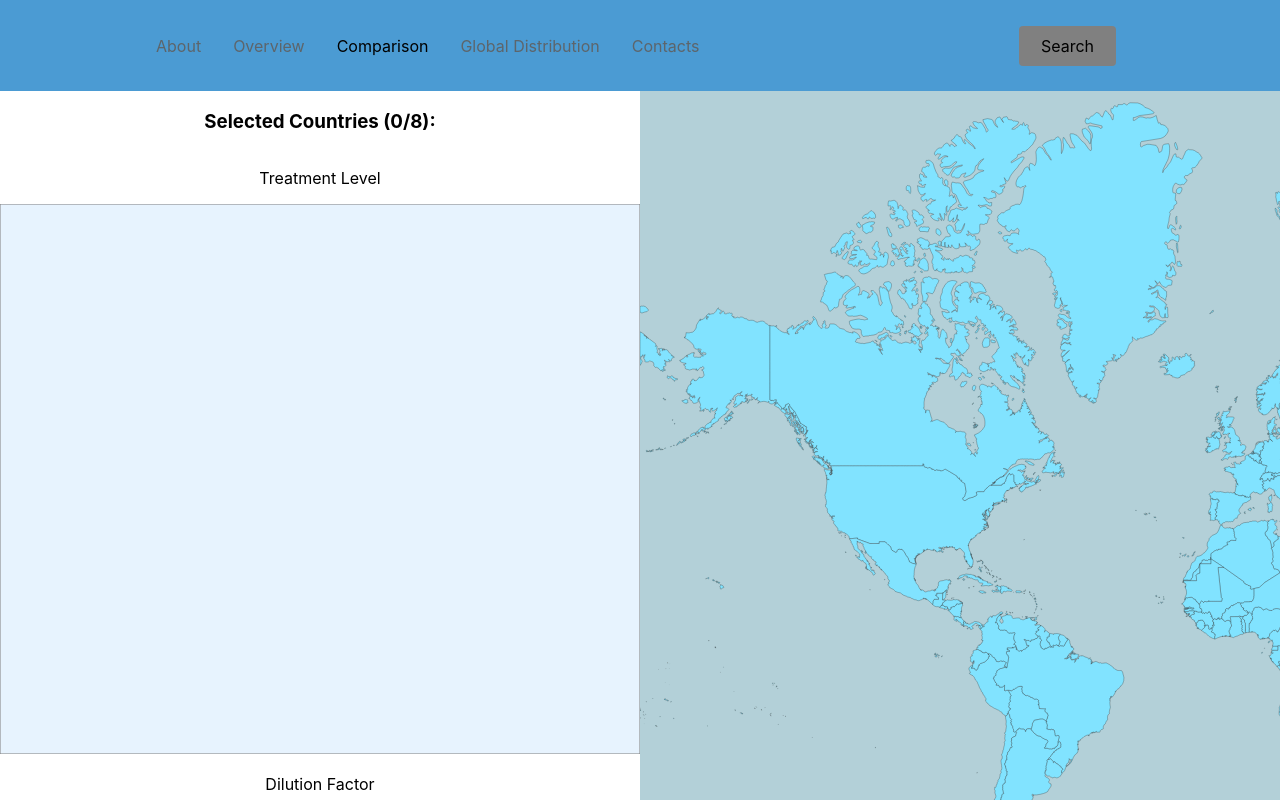
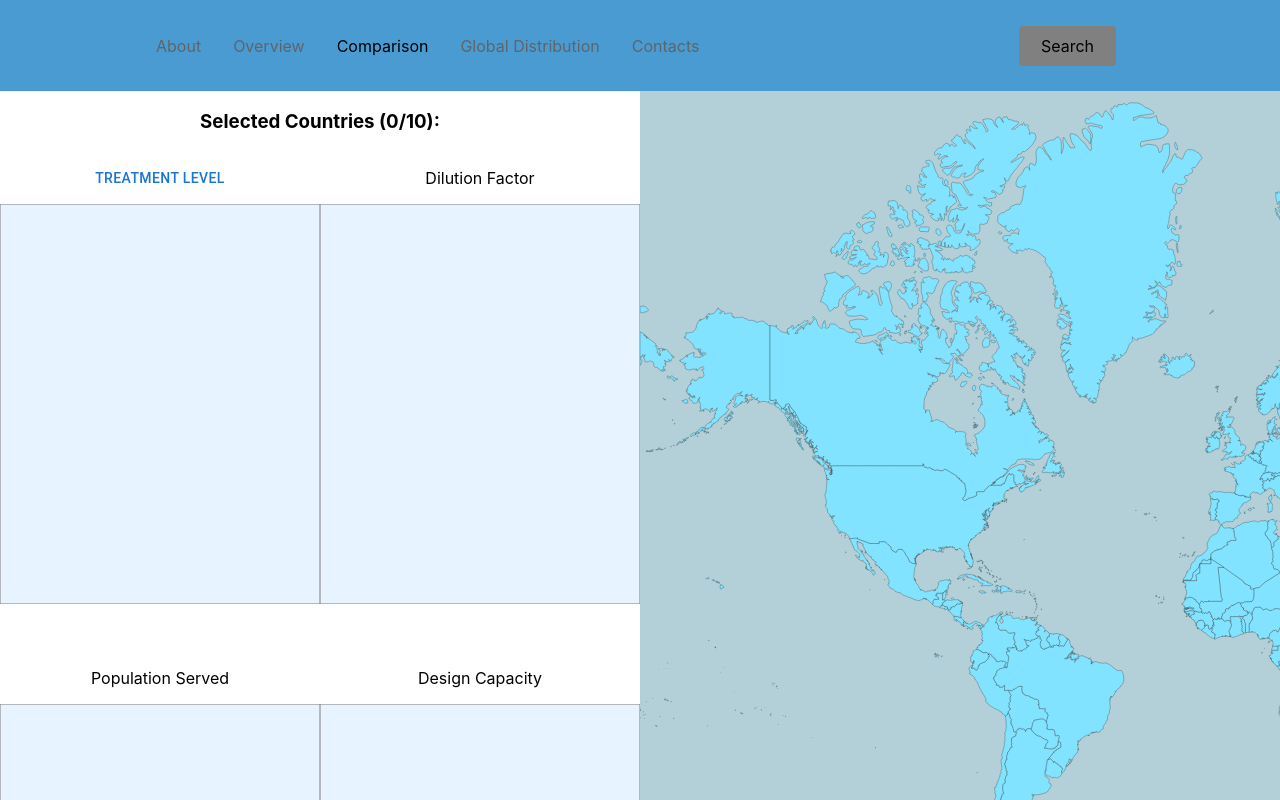
Before and after one commit to mikeyin97/547Project, a React (Create React App) app in the folder my-app/: page /comparison in a window 1280 px wide. Built offline with nearby package versions, Linux system fonts and the light colour scheme.

Commit message:
new stuff

```diff
--- a/my-app/package.json
+++ b/my-app/package.json
@@ -3,6 +3,9 @@
   "version": "0.1.0",
   "private": true,
   "dependencies": {
+    "@emotion/react": "^11.10.5",
+    "@emotion/styled": "^11.10.5",
+    "@mui/material": "^5.10.16",
     "@testing-library/jest-dom": "^5.16.5",
     "@testing-library/react": "^13.4.0",
     "@testing-library/user-event": "^13.5.0",
--- a/my-app/src/pages/CountrySelector.js
+++ b/my-app/src/pages/CountrySelector.js
@@ -1,6 +1,9 @@
 import React, {useRef, useEffect, useState } from 'react';
 import * as d3 from 'd3';
 import './GeoChart.css';
+import Button from '@mui/material/Button';
+import Tooltip from '@mui/material/Tooltip';
+
 
 function GeoChart({geodata, wwtpdata, statuscounts, levelcounts, aggcounts}){
     const svgRef = useRef();
@@ -18,8 +21,10 @@ function GeoChart({geodata, wwtpdata, statuscounts, levelcounts, aggcounts}){
     // const dimensions = useResizeObserver(wrapperRef);
 
     function onCountryClick(event, feature) {
-
-        if (!maxCount) {
+        var a = document.getElementById("countriesStr").innerHTML.indexOf("(");
+        var b = document.getElementById("countriesStr").innerHTML.indexOf("/10");
+        var count = parseInt(document.getElementById("countriesStr").innerHTML.slice(a+1, b))
+        if (count <= 9) {
             setSelectedCountry(feature);
             setSelectedCountriesStrings(selectedCountriesStrings => new Set([...selectedCountriesStrings, feature.properties.brk_name]));
 
@@ -126,10 +131,10 @@ function GeoChart({geodata, wwtpdata, statuscounts, levelcounts, aggcounts}){
 
         var countryStringsSet = new Set(countriesStrings);
         var setcount = countryStringsSet.size;
-        if (setcount >= 9) {
+        if (setcount >= 11) {
             setMaxCount(true);
         }
-        var str = "Selected Countries (" + setcount + "/8): "
+        var str = "Selected Countries (" + setcount + "/10): "
         countryStringsSet.forEach((country) => {
             str = str + country + ", "
         })
@@ -351,6 +356,13 @@ function GeoChart({geodata, wwtpdata, statuscounts, levelcounts, aggcounts}){
         })
     }, [selectedCountriesStrings]);
 
+    useEffect(() => {
+        var xaxvals = document.querySelectorAll("[type=xaxval]");
+        [...xaxvals].forEach((val) => {
+            xaxvals.onmouseover = function(){onCountryHover(null, val.innerHTML)}
+
+        });
+    }, [selectedCountriesStrings])
 
     useEffect(() => {
         const svgCanvas = d3.select(svgRef.current)
@@ -445,18 +457,31 @@ function GeoChart({geodata, wwtpdata, statuscounts, levelcounts, aggcounts}){
         // </div>
         <div id ="countryselector" ref = {wrapperRef} style={{height:"100%", width:"100%"}}>
             <div id = "left"><h3 id = "countriesStr"></h3>
-                <div id = "panel1" className = "panel">
-                    <p> Treatment Level </p>
-                    <svg ref = {barRef} className = "graph" style={{height:"550px", width:"100%"}}></svg>
+                <div id = "panel1" className = "panel l">
+                    <Tooltip title={<h2>Number of WWTPs at each level of treatment</h2>} arrow placement="right"><Button sx={{ m: 1 }}>Treatment Level</Button></Tooltip>
+                    <svg ref = {barRef} className = "graph" style={{height:"400px", width:"100%"}}></svg>
                 </div>
-                <div id = "panel2" className = "panel">
+                <div id = "panel2" className = "panel r">
                     <p> Dilution Factor </p>
-                    <svg ref = {barRef} className = "graph" style={{height:"550px", width:"100%"}}></svg>
+                    <svg ref = {barRef} className = "graph" style={{height:"400px", width:"100%"}}></svg>
                 </div>
-                <div id = "panel3" className = "panel">
+                <div id = "panel3" className = "panel l">
                     <p> Population Served </p>
-                    <svg ref = {barRef} className = "graph" style={{height:"550px", width:"100%"}}></svg>
+                    <svg ref = {barRef} className = "graph" style={{height:"400px", width:"100%"}}></svg>
                 </div>
+                <div id = "panel4" className = "panel r">
+                    <p> Design Capacity </p>
+                    <svg ref = {barRef} className = "graph" style={{height:"400px", width:"100%"}}></svg>
+                </div>
+                <div id = "panel5" className = "panel l">
+                    <p> River Discharge </p>
+                    <svg ref = {barRef} className = "graph" style={{height:"400px", width:"100%"}}></svg>
+                </div>
+                <div id = "panel6" className = "panel r">
+                    <p> Wastewater Discharge </p>
+                    <svg ref = {barRef} className = "graph" style={{height:"400px", width:"100%"}}></svg>
+                </div>
+
 
                 <div id = "panel4" className = "panel">
                     <p>yay </p>
--- a/my-app/src/pages/GeoChart.css
+++ b/my-app/src/pages/GeoChart.css
@@ -1,5 +1,4 @@
 #left{
-    display:flex;
     float:left;
     width: 50%;
     flex-direction: column;
@@ -7,10 +6,25 @@
 }
 
 #right{
-    display:flexbox;
+    position: relative;
     float:right;
     width: 50%;
     height: 100%;
+}
+
+.l{
+    float: left;
+    width: 50%;
+
+}
+.r{
+    float: right;
+    width: 50%;
+
+}
+
+.panel{
+    height:500px;
 }
 
 #bg2 {
```
Also changed, not shown: 1 other file (tests, documents, lock files or other folders).
